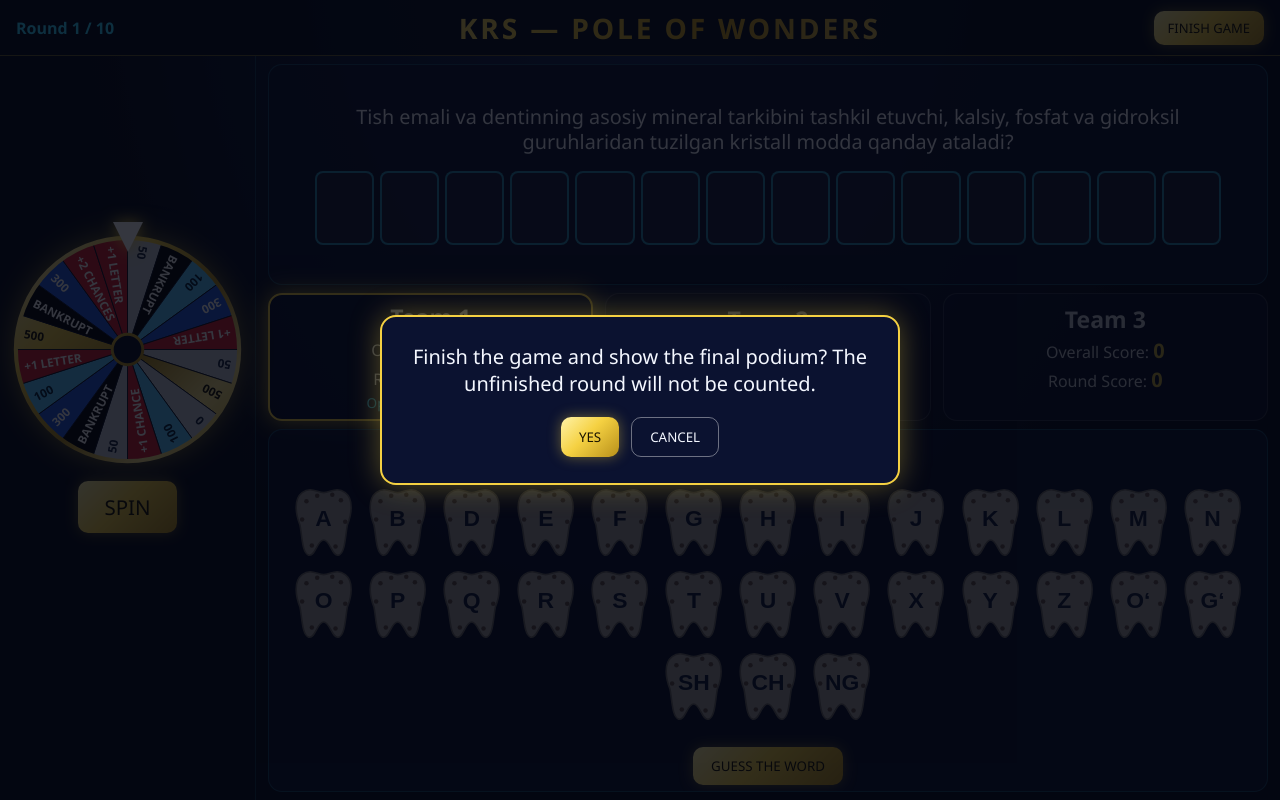
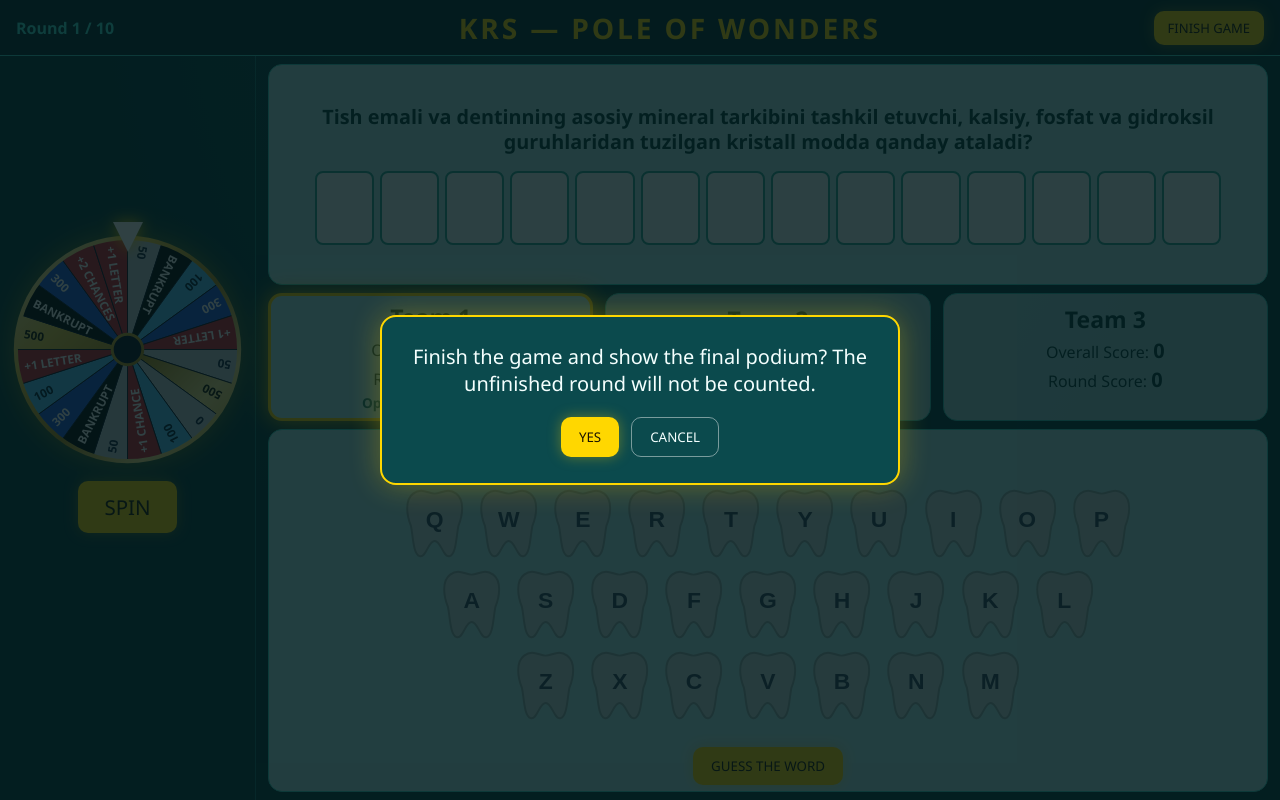
Before and after one commit to tohirjonaxtamjonov-netizen/KRS-pole-of-wonders, a plain HTML site: page index.html in a window 1280 px wide. Both pictures are taken after a click on the button "FINISH GAME". Drawn offline with Linux system fonts and the light colour scheme.

Commit message:
Add files via upload

```diff
--- a/script.js
+++ b/script.js
@@ -1,8 +1,9 @@
 //#PURE-START
-const UNITS=["A","B","D","E","F","G","H","I","J","K","L","M","N","O","P","Q","R","S","T","U","V","X","Y","Z","O'","G'","SH","CH","NG"];
-const LABEL=u=>u==="O'"?"O‘":u==="G'"?"G‘":u;
+const ROWS=["QWERTYUIOP","ASDFGHJKL","ZXCVBNM"];
+const UNITS=ROWS.join("").split("");
+const LABEL=u=>u;
 const norm=s=>String(s).toUpperCase().replace(/[\u2018\u2019\u02BB\u02BC\u0060\u00B4']/g,"'").replace(/\s+/g," ").trim();
-function tokenize(a){const s=norm(a),out=[];for(let i=0;i<s.length;i++){const two=s.substr(i,2);if(["O'","G'","SH","CH","NG"].includes(two)){out.push(two);i++;}else out.push(s[i]);}return out;}
+function tokenize(a){return Array.from(norm(a));}
 const W={50:35/3,100:25/3,300:5,500:5,0:5,B:1.25,L:1.25,E1:1.25,E2:1.25};
 const ORDER=[50,"B",100,300,"L",50,500,0,100,"E1",50,"B",300,100,"L",500,"B",300,"E2","L"];
 const INFO={
@@ -82,8 +83,7 @@ nextBtn.onclick=()=>{if(S.qi>=Q.length-1)showPodium();else{S.qi++;startRound();}
 
 /* ---------- letters ---------- */
 function buildKeys(){
- const dots=[[14,16],[46,15],[10,33],[50,35],[19,57],[41,58],[24,11],[38,10]].map(d=>`<circle class="dot" cx="${d[0]}" cy="${d[1]}" r="2.1"/>`).join("");
- kb.innerHTML=UNITS.map(u=>`<button class="key" data-u="${u}" aria-label="${LABEL(u)}"><svg viewBox="0 0 60 70"><path class="tooth" d="M10 8C18 2 24 8 30 8S42 2 50 8C58 14 56 28 52 38C50 48 50 64 44 66C38 68 36 52 30 52C24 52 22 68 16 66C10 64 10 48 8 38C4 28 2 14 10 8Z"/>${dots}</svg><span>${LABEL(u)}</span></button>`).join("");
+ kb.innerHTML=ROWS.map(r=>`<div class="kr">${r.split("").map(u=>`<button class="key" data-u="${u}" aria-label="${u}"><svg viewBox="0 0 60 70"><path class="tooth" d="M10 8C18 2 24 8 30 8S42 2 50 8C58 14 56 28 52 38C50 48 50 64 44 66C38 68 36 52 30 52C24 52 22 68 16 66C10 64 10 48 8 38C4 28 2 14 10 8Z"/></svg><span>${u}</span></button>`).join("")}</div>`).join("");
  kb.onclick=e=>{const b=e.target.closest(".key");if(b)pick(b.dataset.u);};
 }
 function reveal(u){S.revealed.add(u);S.last=u;}
--- a/style.css
+++ b/style.css
@@ -1,65 +1,64 @@
-:root{--gold:#f5d142;--gold2:#b8901a;--cyan:#38d6ff;--txt:#f4f7ff;--panel:rgba(14,21,48,.85)}
+:root{--gold:#ffd700;--dark:#073b3e;--darker:#052d30;--tq1:#b3ecec;--tq3:#43e8d8;--tq5:#3bd6c6;--ink:#06403f;--txt:#f4fffe}
 *{box-sizing:border-box;margin:0}
 [hidden]{display:none!important}
 html,body{height:100%;overflow:hidden}
-body{background:radial-gradient(ellipse at 50% -10%,#18295a,#070b18 62%);color:var(--txt);font-family:"Segoe UI",system-ui,Arial,sans-serif}
+body{background:radial-gradient(ellipse at 50% -10%,#0c5559,#073b3e 62%);color:var(--txt);font-family:"Segoe UI",system-ui,Arial,sans-serif}
 #game{height:100vh;display:grid;grid-template-columns:20% 80%;grid-template-rows:56px 1fr}
-header{grid-column:1/3;display:flex;align-items:center;gap:12px;padding:0 16px;border-bottom:1px solid rgba(245,209,66,.4);background:rgba(7,11,24,.85)}
-#roundInfo{width:170px;color:var(--cyan);font-weight:700}
-h1{flex:1;text-align:center;font-size:clamp(16px,2.2vw,30px);letter-spacing:.1em;background:linear-gradient(90deg,#fff6c7,#f5d142 35%,#c99a16 55%,#fff0a0);-webkit-background-clip:text;background-clip:text;color:transparent}
-.btn{font:700 15px inherit;font-family:inherit;color:#1a1400;background:linear-gradient(135deg,#fff3a8,#f5d142 45%,#b8901a);border:0;border-radius:10px;padding:10px 18px;cursor:pointer;box-shadow:0 0 14px rgba(245,209,66,.4);transition:transform .15s,filter .15s}
-.btn:hover:not(:disabled){transform:translateY(-2px);filter:brightness(1.1)}
-.btn:disabled{opacity:.35;cursor:not-allowed;box-shadow:none}
+header{grid-column:1/3;display:flex;align-items:center;gap:12px;padding:0 16px;border-bottom:1px solid var(--tq5);background:var(--darker)}
+#roundInfo{width:170px;color:var(--tq3);font-weight:700}
+h1{flex:1;text-align:center;font-size:clamp(16px,2.2vw,30px);letter-spacing:.1em;color:var(--gold)}
+.btn{font:700 15px inherit;font-family:inherit;color:#1a1400;background:var(--gold);border:0;border-radius:10px;padding:10px 18px;cursor:pointer;box-shadow:0 0 14px rgba(255,215,0,.35);transition:transform .15s,filter .15s}
+.btn:hover:not(:disabled){transform:translateY(-2px);filter:brightness(1.08)}
+.btn:disabled{opacity:.4;cursor:not-allowed;box-shadow:none}
 .btn.small{padding:8px 14px;font-size:13px}
 .btn.big{position:relative;z-index:5;font-size:clamp(16px,1.6vw,24px);padding:12px 26px}
-.btn.ghost{background:transparent;color:var(--txt);border:1px solid rgba(255,255,255,.4);box-shadow:none}
-#left{display:flex;flex-direction:column;align-items:center;justify-content:center;gap:14px;padding:10px;border-right:1px solid rgba(56,214,255,.2);min-height:0}
+.btn.ghost{background:transparent;color:var(--txt);border:1px solid rgba(255,255,255,.45);box-shadow:none}
+#left{display:flex;flex-direction:column;align-items:center;justify-content:center;gap:14px;padding:10px;border-right:1px solid rgba(59,214,198,.35);min-height:0}
 #wheelBox{position:relative;width:min(100%,50vh)}
 #pointer{position:absolute;top:-10px;left:50%;transform:translateX(-50%);z-index:3;border-left:15px solid transparent;border-right:15px solid transparent;border-top:30px solid #fff;filter:drop-shadow(0 0 8px var(--gold))}
-#wheel{width:100%;display:block;pointer-events:none;filter:drop-shadow(0 0 14px rgba(245,209,66,.5))}
+#wheel{width:100%;display:block;pointer-events:none;filter:drop-shadow(0 0 14px rgba(255,215,0,.4))}
 #result{min-height:78px;text-align:center}
-.res{--rc:#fff;display:inline-block;padding:8px 14px;border:2px solid var(--rc);border-radius:12px;box-shadow:0 0 22px var(--rc),inset 0 0 12px var(--rc);animation:pop .5s}
+.res{--rc:#fff;display:inline-block;padding:8px 14px;border:2px solid var(--rc);border-radius:12px;background:rgba(5,45,48,.7);box-shadow:0 0 22px var(--rc),inset 0 0 12px var(--rc);animation:pop .5s}
 .res b{display:block;font-size:clamp(15px,1.5vw,22px);color:var(--rc)}
 .res small{letter-spacing:.2em;font-size:11px;opacity:.9}
 main{display:grid;grid-template-rows:31fr 18fr 51fr;gap:8px;padding:8px 12px;min-height:0;min-width:0}
-main>section{background:var(--panel);border:1px solid rgba(56,214,255,.25);border-radius:14px;min-height:0;min-width:0}
+main>section{background:var(--tq1);border:1.5px solid var(--tq5);border-radius:14px;color:var(--ink);min-height:0;min-width:0}
 #top{display:flex;flex-direction:column;justify-content:center;align-items:center;gap:2vh;padding:8px 20px;overflow:hidden}
-#question{font-size:clamp(14px,1.55vw,24px);line-height:1.3;text-align:center;max-width:95%}
+#question{font-size:clamp(14px,1.55vw,24px);line-height:1.3;text-align:center;max-width:95%;font-weight:600}
 #word{display:flex;flex-wrap:wrap;justify-content:center;gap:1vh 0;width:100%}
 .wd{display:flex;gap:6px;flex-wrap:nowrap}.gap{width:calc(var(--bs)*.7)}
-.box{width:var(--bs);height:calc(var(--bs)*1.25);display:grid;place-items:center;border:2px solid rgba(56,214,255,.6);border-radius:8px;background:rgba(255,255,255,.05);font-size:calc(var(--bs)*.62);font-weight:800}
-.box.on{border-color:var(--gold);background:rgba(245,209,66,.16);color:#fff6c7}
+.box{width:var(--bs);height:calc(var(--bs)*1.25);display:grid;place-items:center;border:2px solid #2aa597;border-radius:8px;background:#e9fbfa;color:var(--ink);font-size:calc(var(--bs)*.62);font-weight:800}
+.box.on{border-color:#b8901a;background:#fff3b8}
 .box.pop{animation:pop .5s}
-.box.lit{border-color:#fff6c7;background:linear-gradient(135deg,#fff6c7,#f5d142 50%,#c99a16);color:#1a1400;box-shadow:0 0 18px var(--gold);animation:glow 1.6s infinite alternate}
+.box.lit{border-color:#b8901a;background:linear-gradient(135deg,#fff6a8,#ffd700 50%,#e0b400);color:#1a1400;box-shadow:0 0 18px var(--gold);animation:glow 1.6s infinite alternate}
 #teams{background:none!important;border:0!important;display:grid;grid-template-columns:repeat(3,1fr);gap:12px}
-.team{display:flex;flex-direction:column;justify-content:center;align-items:center;gap:2px;background:var(--panel);border:1px solid rgba(255,255,255,.18);border-radius:14px;opacity:.8;font-size:clamp(12px,1.25vw,18px)}
+.team{display:flex;flex-direction:column;justify-content:center;align-items:center;gap:2px;background:var(--tq1);color:var(--ink);border:1.5px solid var(--tq5);border-radius:14px;opacity:.88;font-size:clamp(12px,1.25vw,18px)}
 .team h3{font-size:clamp(16px,1.8vw,26px)}
-.team b{font-size:1.25em;color:var(--gold)}
-.team .opp{font-size:.85em;color:var(--cyan);min-height:1.2em}
-.team.active{opacity:1;border:2px solid var(--gold);animation:pulse 1.4s infinite alternate}
+.team b{font-size:1.25em;color:var(--ink)}
+.team .opp{font-size:.85em;color:#0b6b6e;font-weight:600;min-height:1.2em}
+.team.active{opacity:1;border:3px solid var(--gold);animation:pulse 1.4s infinite alternate}
 #bottom{display:flex;flex-direction:column;align-items:center;justify-content:space-between;padding:6px 10px;gap:4px;overflow:hidden}
-#status{min-height:1.5em;font-size:clamp(13px,1.25vw,19px);color:var(--cyan);text-align:center}
-#keyboard{--kw:clamp(34px,min(6vw,calc((51vh - 179px)/3.4)),96px);display:flex;flex-wrap:wrap;justify-content:center;gap:calc(var(--kw)*.1);max-width:100%}
+#status{min-height:1.5em;font-size:clamp(13px,1.25vw,19px);color:#0b5558;font-weight:600;text-align:center}
+#keyboard{--kw:clamp(34px,min(6vw,calc((51vh - 179px)/3.4)),96px);display:flex;flex-direction:column;align-items:center;gap:calc(var(--kw)*.08)}
+.kr{display:flex;justify-content:center;gap:calc(var(--kw)*.1)}
 .actions{display:flex;gap:14px}
 .key{position:relative;width:var(--kw);height:calc(var(--kw)*1.12);background:none;border:0;padding:0;cursor:pointer;transition:transform .15s,opacity .2s}
 .key svg{width:100%;height:100%;overflow:visible}
 .key span{position:absolute;inset:0 0 8% 0;display:grid;place-items:center;font-weight:800;font-size:calc(var(--kw)*.34);color:#14213d;font-family:inherit}
-.tooth{fill:#cfc9bd;stroke:#8d8678;stroke-width:1.5;transition:fill .8s,stroke .8s}
-.dot{fill:#5a3b25;opacity:.7;transition:opacity .7s,transform .7s;transform-box:fill-box;transform-origin:center}
-.key.clean{cursor:default;filter:drop-shadow(0 0 7px #bfeaff);animation:clean 1s}
-.key.clean .tooth{fill:#fff;stroke:#bfeaff}
-.key.clean .dot{opacity:0;transform:scale(0)}
-#keyboard.locked .key:not(.clean){opacity:.78;cursor:not-allowed}
+.tooth{fill:#cfd8d6;stroke:#8fa3a0;stroke-width:1.8;transition:fill .8s,stroke .8s}
+.key.clean{cursor:default;filter:drop-shadow(0 0 7px rgba(23,169,153,.9));animation:clean 1s}
+.key.clean .tooth{fill:#fff;stroke:#17a999;stroke-width:3}
+#keyboard.locked .key:not(.clean){opacity:.8;cursor:not-allowed}
 #keyboard.ready .key:not(.clean):hover{transform:translateY(-4px)}
 .key.bad{animation:shake .4s}
-#modal{position:fixed;inset:0;z-index:20;background:rgba(3,6,16,.8);display:grid;place-items:center}
-#modal .dlg{display:block;width:min(520px,90vw);padding:26px;border:2px solid var(--gold);border-radius:16px;background:#0b1230;font-size:20px;text-align:center;box-shadow:0 0 30px rgba(245,209,66,.35)}
-#mInput{margin-top:16px;width:100%;padding:12px;font-size:22px;text-align:center;text-transform:uppercase;border-radius:10px;border:2px solid var(--cyan);background:#050918;color:#fff}
+#modal{position:fixed;inset:0;z-index:20;background:rgba(3,24,26,.82);display:grid;place-items:center}
+#modal .dlg{display:block;width:min(520px,90vw);padding:26px;border:2px solid var(--gold);border-radius:16px;background:#0b4a4d;color:var(--txt);font-size:20px;text-align:center;box-shadow:0 0 30px rgba(255,215,0,.3)}
+#mInput{margin-top:16px;width:100%;padding:12px;font-size:22px;text-align:center;text-transform:uppercase;border-radius:10px;border:2px solid var(--tq3);background:var(--darker);color:#fff}
 .mBtns{display:flex;gap:12px;justify-content:center;margin-top:20px}
-#podium{position:fixed;inset:0;z-index:30;display:flex;flex-direction:column;align-items:center;justify-content:flex-end;padding:3vh 2vw 0;background:radial-gradient(ellipse at 50% 0,#1d2f66 0,#070b18 65%);overflow:hidden}
+#podium{position:fixed;inset:0;z-index:30;display:flex;flex-direction:column;align-items:center;justify-content:flex-end;padding:3vh 2vw 0;background:radial-gradient(ellipse at 50% 0,#0e6064 0,#052d30 65%);overflow:hidden}
 #podium::before{content:"";position:absolute;top:0;left:50%;width:70vw;height:100vh;transform:translateX(-50%);background:conic-gradient(from 160deg at 50% 0,transparent,rgba(255,240,160,.16) 10%,transparent 20%);pointer-events:none}
-#podium h2{position:absolute;top:3vh;font-size:clamp(24px,4vw,56px);letter-spacing:.15em;background:linear-gradient(90deg,#fff6c7,#f5d142 40%,#c99a16 60%,#fff0a0);-webkit-background-clip:text;background-clip:text;color:transparent}
-#tie{position:absolute;top:13vh;max-width:80vw;text-align:center;font-size:clamp(14px,1.8vw,24px);color:#fff6c7;border:1px solid var(--gold);border-radius:12px;padding:10px 18px;background:rgba(245,209,66,.12)}
+#podium h2{position:absolute;top:3vh;font-size:clamp(24px,4vw,56px);letter-spacing:.15em;color:var(--gold)}
+#tie{position:absolute;top:13vh;max-width:80vw;text-align:center;font-size:clamp(14px,1.8vw,24px);color:#fff6c7;border:1px solid var(--gold);border-radius:12px;padding:10px 18px;background:rgba(255,215,0,.12)}
 .stage{display:flex;align-items:flex-end;justify-content:center;gap:1.5vw;width:100%}
 .pod{width:clamp(150px,24vw,320px);text-align:center;display:flex;flex-direction:column;align-items:center}
 .pod .tr{font-size:clamp(50px,9vw,120px);filter:drop-shadow(0 0 22px var(--gold));animation:float 2.4s infinite ease-in-out}
@@ -69,15 +68,14 @@ main>section{background:var(--panel);border:1px solid rgba(56,214,255,.25);borde
 .r1{z-index:2}.r1 .blk{height:42vh;background:linear-gradient(135deg,#fffbe0,#f5d142 28%,#b8901a 52%,#fff0a0 74%,#d9b52c);background-size:200% 200%;animation:shine 4s infinite linear;box-shadow:0 0 50px rgba(255,235,120,.65)}
 .r2 .blk{height:30vh;background:linear-gradient(135deg,#fff,#c9d1dc 40%,#8d97a6 65%,#e8edf3);box-shadow:0 0 28px rgba(200,215,235,.4)}
 .r3 .blk{height:22vh;background:linear-gradient(135deg,#f2c08a,#cd7f32 45%,#8a4f1c 70%,#d99a5b);box-shadow:0 0 24px rgba(205,127,50,.4)}
+#word.pick .box:not(.on){cursor:pointer;border-color:#ff4b5c;animation:pulse2 1s infinite alternate}
+#word.pick .box:not(.on):hover{background:#ffd9dd}
 @keyframes pop{0%{transform:scale(.6);opacity:0}70%{transform:scale(1.12)}100%{transform:scale(1);opacity:1}}
-@keyframes pulse{from{box-shadow:0 0 10px rgba(245,209,66,.4)}to{box-shadow:0 0 32px rgba(245,209,66,.95)}}
+@keyframes pulse{from{box-shadow:0 0 10px rgba(255,215,0,.45)}to{box-shadow:0 0 30px rgba(255,215,0,1)}}
+@keyframes pulse2{from{box-shadow:0 0 4px #ff4b5c}to{box-shadow:0 0 18px #ff4b5c}}
 @keyframes glow{from{box-shadow:0 0 8px var(--gold)}to{box-shadow:0 0 26px #fff6c7}}
 @keyframes shake{25%{transform:translateX(-5px)}75%{transform:translateX(5px)}}
-@keyframes clean{0%{filter:brightness(1)}40%{filter:drop-shadow(0 0 20px #fff) brightness(1.5)}100%{filter:drop-shadow(0 0 7px #bfeaff)}}
+@keyframes clean{0%{filter:brightness(1)}40%{filter:drop-shadow(0 0 18px #43e8d8) brightness(1.4)}100%{filter:drop-shadow(0 0 7px rgba(23,169,153,.9))}}
 @keyframes float{50%{transform:translateY(-10px)}}
 @keyframes shine{to{background-position:200% 200%}}
 @media (prefers-reduced-motion:reduce){*{animation:none!important;transition:none!important}}
-
-#word.pick .box:not(.on){cursor:pointer;border-color:#ff4b5c;animation:pulse2 1s infinite alternate}
-#word.pick .box:not(.on):hover{background:rgba(255,75,92,.28)}
-@keyframes pulse2{from{box-shadow:0 0 4px #ff4b5c}to{box-shadow:0 0 18px #ff4b5c}}
```
Also changed, not shown: 1 other file.
